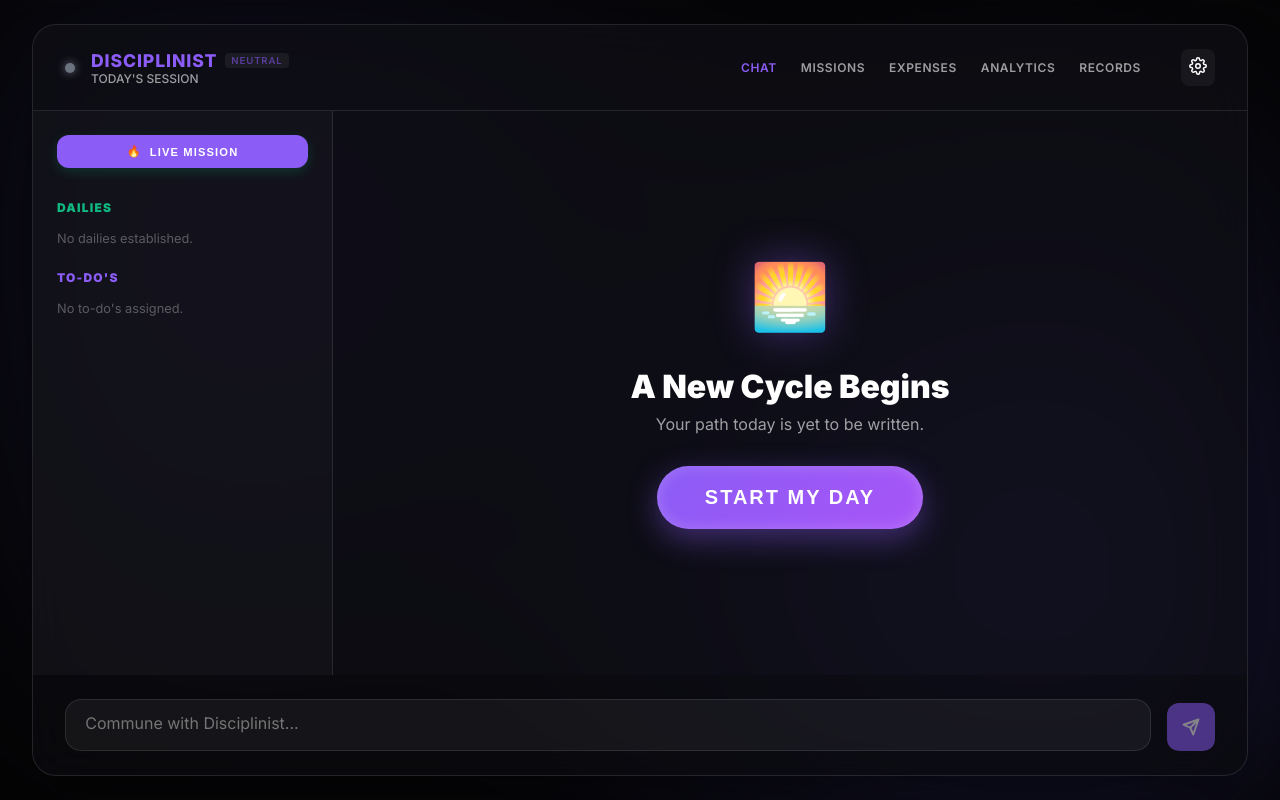
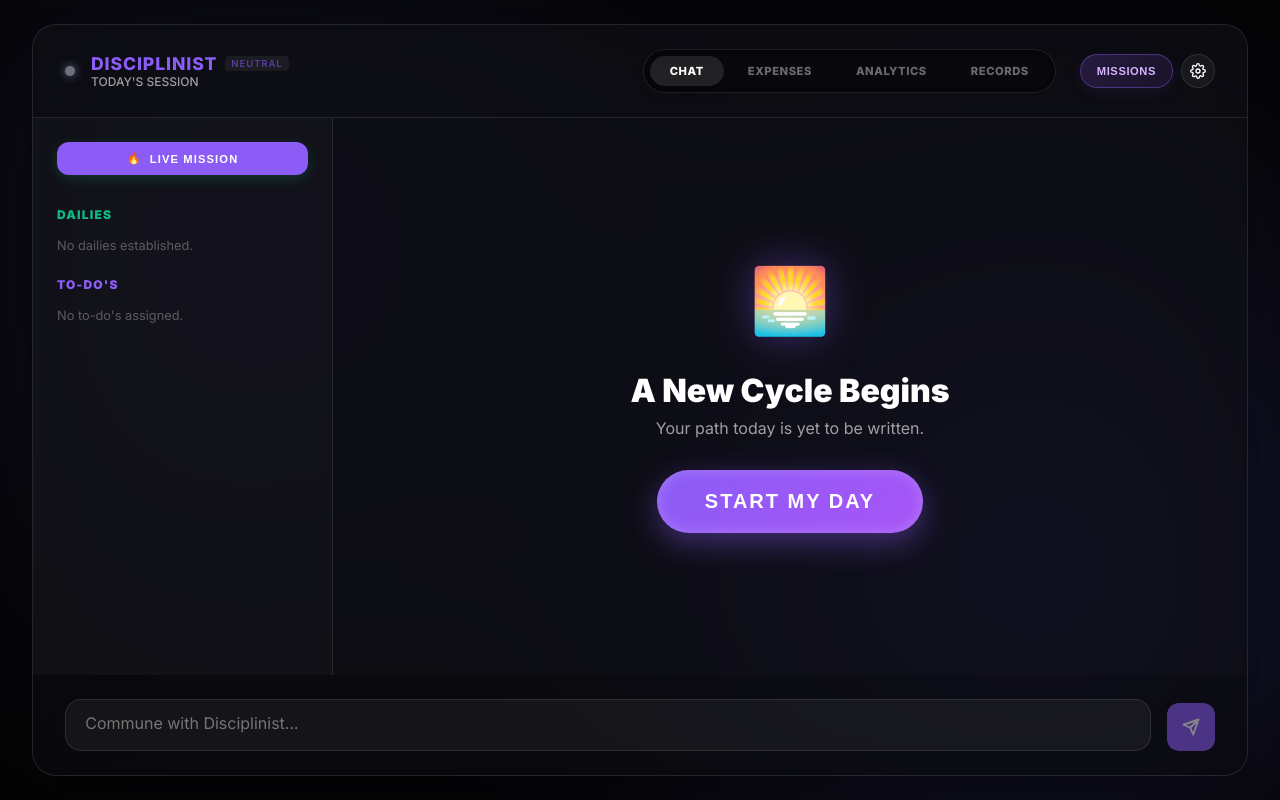
Before and after one commit to akzff/Disciplinistx1, a Next.js app: page / in a window 1280 px wide. Built offline with nearby package versions, Linux system fonts and the light colour scheme.

Commit message:
feat(navigation): Implement a unified NavigationBar across all app screens

```diff
--- a/src/app/page.tsx
+++ b/src/app/page.tsx
@@ -7,6 +7,7 @@ import MissionsBoard from '@/components/MissionsBoard';
 import MissionChecklist from '@/components/MissionChecklist';
 import ReactMarkdown from 'react-markdown';
 import remarkGfm from 'remark-gfm';
+import { NavigationBar } from '@/components/NavigationBar';
 
 // Strip model's internal reasoning tags before displaying
 function cleanBotMessage(text: string): string {
@@ -424,29 +425,41 @@ export default function ChatPage() {
             <p style={{ fontSize: '0.75rem', opacity: 0.6, fontWeight: '500' }}>{activeDay === currentDate ? 'TODAY' : 'YESTERDAY'}&apos;S SESSION</p>
           </div>
 
-          <nav style={{ display: 'flex', gap: '0.5rem', marginRight: '1rem' }}>
-            <Link href="/" className="nav-link active">Chat</Link>
+          <div style={{ display: 'flex', alignItems: 'center', gap: '1.5rem' }}>
+            <NavigationBar />
+
+            <div style={{ display: 'flex', gap: '8px' }}>
               <button
                 onClick={() => setShowMissions(true)}
-              className="nav-link"
-              style={{ background: 'none', border: 'none', cursor: 'pointer', fontFamily: 'inherit' }}
+                style={{
+                  background: 'linear-gradient(135deg, rgba(139, 92, 246, 0.2), rgba(168, 85, 247, 0.1))',
+                  border: '1px solid rgba(139, 92, 246, 0.4)',
+                  color: '#d8b4fe',
+                  padding: '8px 16px',
+                  borderRadius: '100px',
+                  cursor: 'pointer',
+                  fontSize: '0.7rem',
+                  fontWeight: '900',
+                  letterSpacing: '0.05em',
+                  boxShadow: '0 4px 15px rgba(139, 92, 246, 0.1)',
+                  transition: 'all 0.2s',
+                  textTransform: 'uppercase'
+                }}
               >
                 Missions
               </button>
-            <Link href="/expenses" className="nav-link">Expenses</Link>
-            <Link href="/analytics" className="nav-link">Analytics</Link>
-            <Link href="/records" className="nav-link">Records</Link>
-          </nav>
 
               <button
                 onClick={() => setShowSettings(!showSettings)}
-            style={{ background: 'var(--surface)', border: 'none', color: 'white', padding: '8px', borderRadius: '8px', cursor: 'pointer' }}
+                style={{ background: 'var(--surface)', border: '1px solid var(--border)', color: 'white', padding: '8px', borderRadius: '100px', cursor: 'pointer', display: 'flex', alignItems: 'center', transition: 'all 0.2s' }}
               >
-            <svg width="18" height="18" viewBox="0 0 24 24" fill="none" stroke="currentColor" strokeWidth="2" strokeLinecap="round" strokeLinejoin="round">
+                <svg width="16" height="16" viewBox="0 0 24 24" fill="none" stroke="currentColor" strokeWidth="2" strokeLinecap="round" strokeLinejoin="round">
                   <circle cx="12" cy="12" r="3"></circle>
                   <path d="M19.4 15a1.65 1.65 0 0 0 .33 1.82l.06.06a2 2 0 0 1 0 2.83 2 2 0 0 1-2.83 0l-.06-.06a1.65 1.65 0 0 0-1.82-.33 1.65 1.65 0 0 0-1 1.51V21a2 2 0 0 1-2 2 2 2 0 0 1-2-2v-.09A1.65 1.65 0 0 0 9 19.4a1.65 1.65 0 0 0-1.82.33l-.06.06a2 2 0 0 1-2.83 0 2 2 0 0 1 0-2.83l.06-.06a1.65 1.65 0 0 0 .33-1.82 1.65 1.65 0 0 0-1.51-1H3a2 2 0 0 1-2-2 2 2 0 0 1 2-2h.09A1.65 1.65 0 0 0 4.6 9a1.65 1.65 0 0 0-.33-1.82l-.06-.06a2 2 0 0 1 0-2.83 2 2 0 0 1 2.83 0l.06.06a1.65 1.65 0 0 0 1.82.33H9a1.65 1.65 0 0 0 1-1.51V3a2 2 0 0 1 2-2 2 2 0 0 1 2 2v.09a1.65 1.65 0 0 0 1 1.51 1.65 1.65 0 0 0 1.82-.33l.06-.06a2 2 0 0 1 2.83 0 2 2 0 0 1 0 2.83l-.06.06a1.65 1.65 0 0 0-.33 1.82V9a1.65 1.65 0 0 0 1.51 1H21a2 2 0 0 1 2 2 2 2 0 0 1-2 2h-.09a1.65 1.65 0 0 0-1.51 1z"></path>
                 </svg>
               </button>
+            </div>
+          </div>
         </header>
 
         <div style={{ display: 'flex', flex: 1, overflow: 'hidden', position: 'relative' }}>
--- /dev/null
+++ b/src/components/NavigationBar.tsx
@@ -0,0 +1,48 @@
+'use client';
+
+import Link from 'next/link';
+import { usePathname } from 'next/navigation';
+
+export function NavigationBar() {
+    const pathname = usePathname();
+
+    const menu = [
+        { label: 'CHAT', href: '/' },
+        { label: 'EXPENSES', href: '/expenses' },
+        { label: 'ANALYTICS', href: '/analytics' },
+        { label: 'RECORDS', href: '/records' },
+    ];
+
+    return (
+        <nav style={{
+            display: 'flex',
+            gap: '4px',
+            background: 'rgba(0,0,0,0.3)',
+            padding: '6px',
+            borderRadius: '100px',
+            border: '1px solid var(--border)',
+            backdropFilter: 'blur(10px)',
+            boxShadow: 'inset 0 0 10px rgba(0,0,0,0.5)'
+        }}>
+            {menu.map((item) => {
+                const active = pathname === item.href;
+                return (
+                    <Link key={item.href} href={item.href} style={{
+                        padding: '8px 20px',
+                        borderRadius: '100px',
+                        textDecoration: 'none',
+                        fontSize: '0.7rem',
+                        fontWeight: '800',
+                        color: active ? 'white' : 'rgba(255,255,255,0.4)',
+                        background: active ? 'rgba(255,255,255,0.1)' : 'transparent',
+                        boxShadow: active ? '0 4px 15px rgba(0,0,0,0.2)' : 'none',
+                        transition: 'all 0.3s cubic-bezier(0.4, 0, 0.2, 1)',
+                        letterSpacing: '0.05em'
+                    }}>
+                        {item.label}
+                    </Link>
+                );
+            })}
+        </nav>
+    );
+}
```
Also changed, not shown: src/app/analytics/page.tsx (+4 -6 lines), src/app/expenses/page.tsx (+4 -6 lines), src/app/records/page.tsx (+4 -6 lines). Lines whose indentation alone changed are shown as unchanged.
